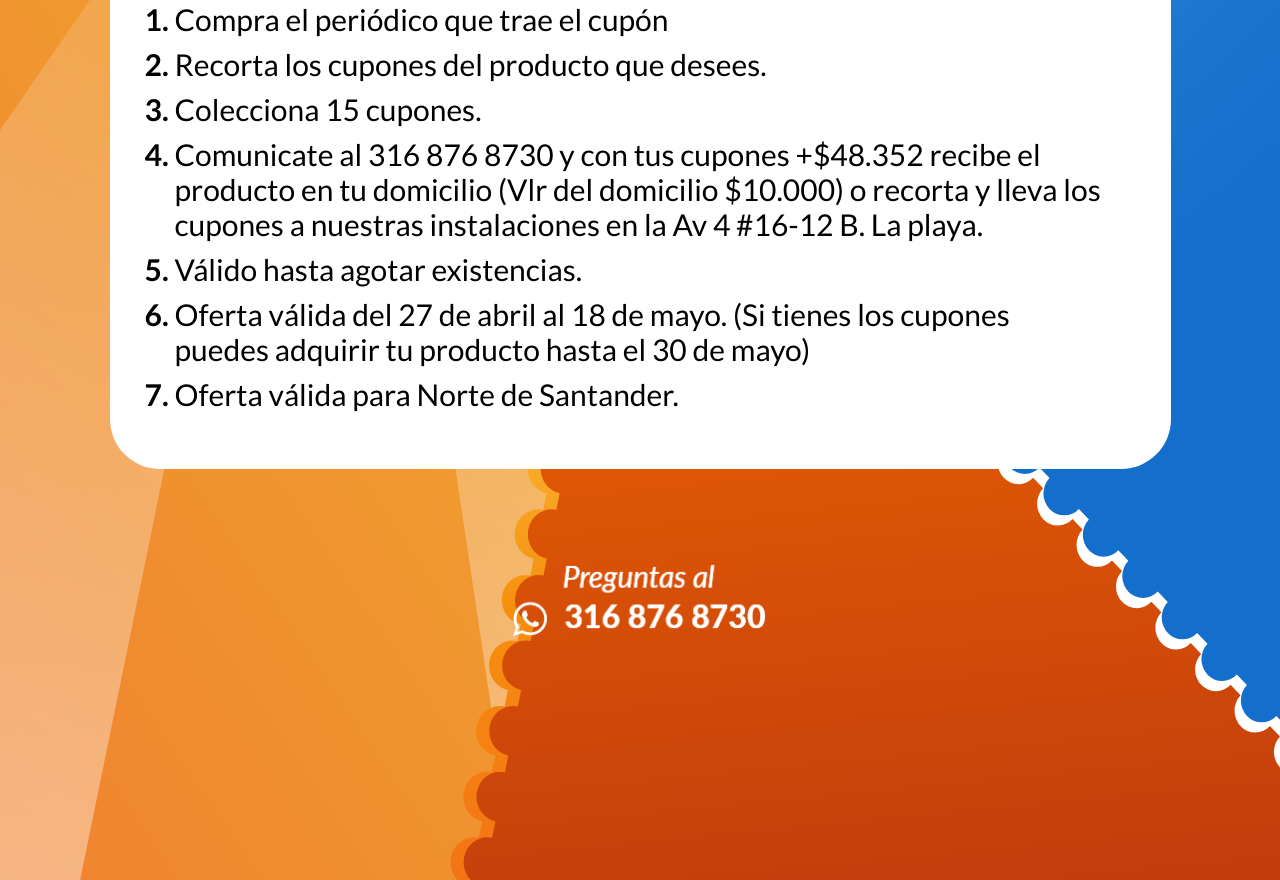
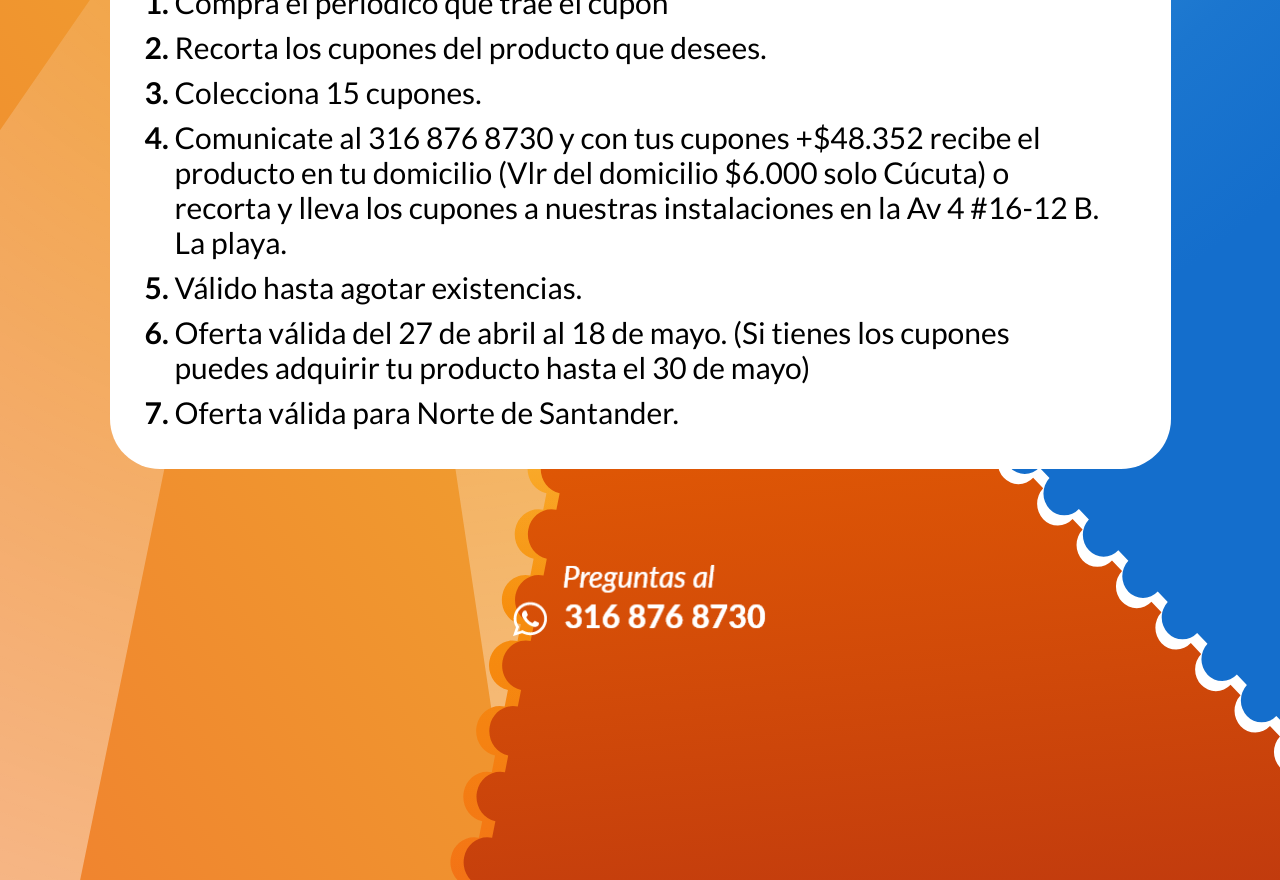
Before and after one commit to johnsi15/chica-qhubo, a Next.js app: page /promociones in a window 1280 px wide. Shown: the part 1420-2300 px from the top of the page. Built offline with nearby package versions, Linux system fonts and the light colour scheme; no server answers.

Commit message:
Change landing promociones

```diff
--- a/pages/promociones.js
+++ b/pages/promociones.js
@@ -66,9 +66,9 @@ export default function Promociones() {
             <li>Colecciona 15 cupones.</li>
             <li>
               Comunicate al 316 876 8730 y con tus cupones +$48.352 recibe el
-              producto en tu domicilio (Vlr del domicilio $10.000) o recorta y
-              lleva los cupones a nuestras instalaciones en la Av 4 #16-12 B. La
-              playa.
+              producto en tu domicilio (Vlr del domicilio $6.000 solo Cúcuta) o
+              recorta y lleva los cupones a nuestras instalaciones en la Av 4
+              #16-12 B. La playa.
             </li>
             <li>Válido hasta agotar existencias.</li>
             <li>
```
